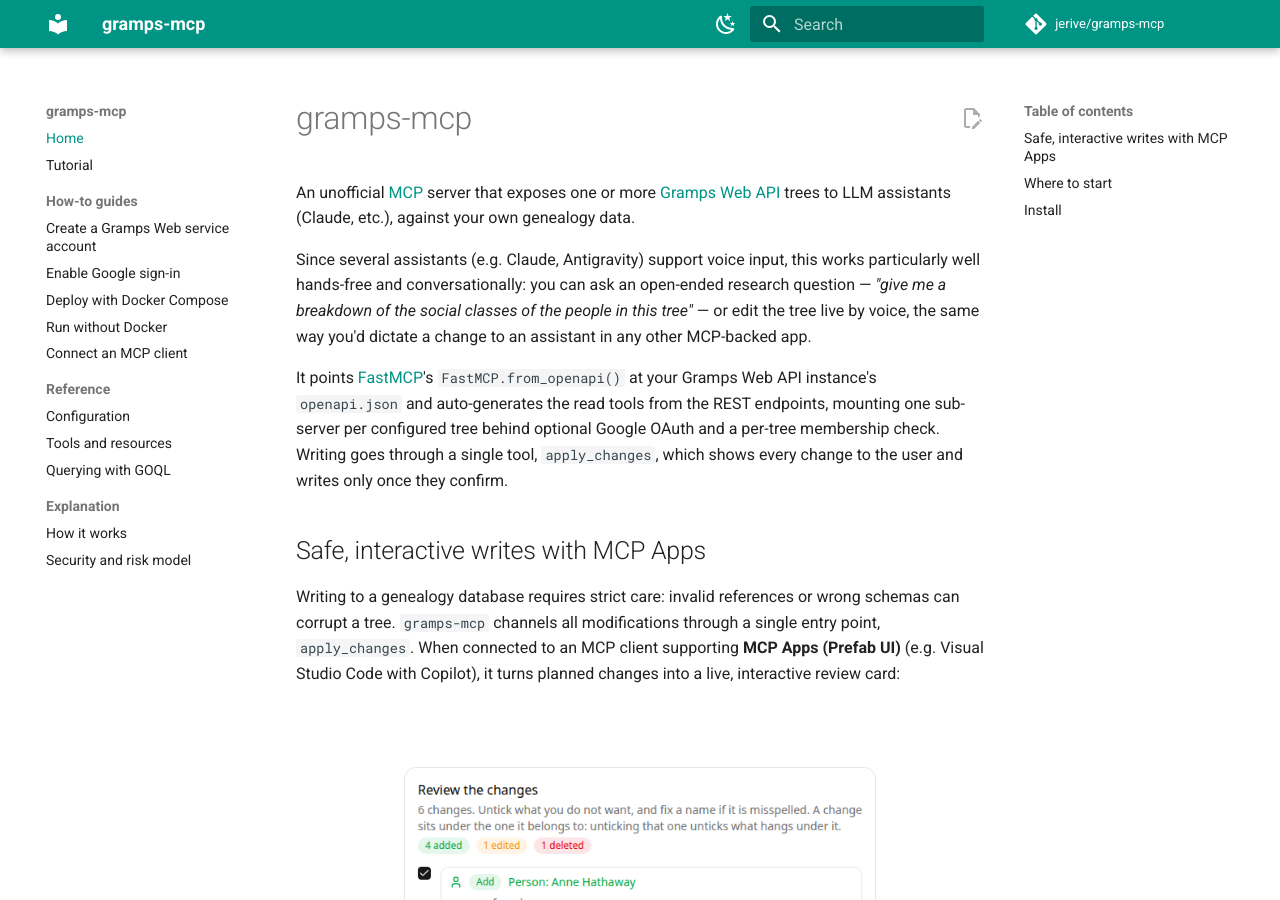
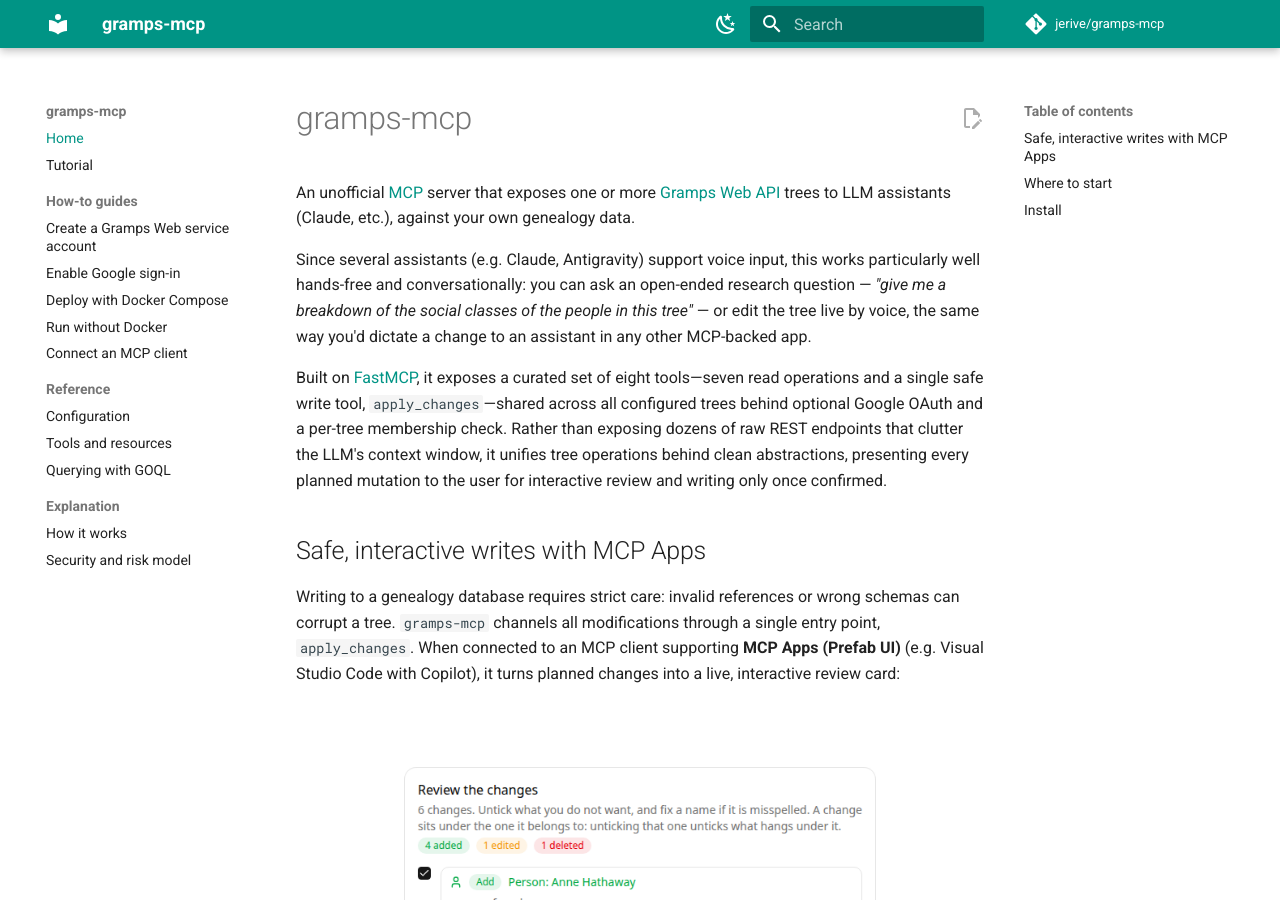
Before and after one commit to jerive/gramps-mcp, an MkDocs documentation site: the page built from docs/index.md, in a window 1280 px wide and 900 px high. Built offline with MkDocs 1.6.1 and Material for MkDocs 9.7.7, drawn with Linux system fonts in a browser that asks for light colours; comment, search, counter and statistics services are not loaded.

Commit message:
docs: update introductory description to reflect 8 core tools and unified multi-tree model

```diff
--- a/docs/index.md
+++ b/docs/index.md
@@ -10,12 +10,13 @@
 the people in this tree"* — or edit the tree live by voice, the same way you'd
 dictate a change to an assistant in any other MCP-backed app.
 
-It points [FastMCP](https://gofastmcp.com/)'s `FastMCP.from_openapi()` at your
-Gramps Web API instance's `openapi.json` and auto-generates the read tools
-from the REST endpoints, mounting one sub-server per configured tree behind
-optional Google OAuth and a per-tree membership check. Writing goes through a
-single tool, `apply_changes`, which shows every change to the user and writes
-only once they confirm.
+Built on [FastMCP](https://gofastmcp.com/), it exposes a curated set of eight
+tools—seven read operations and a single safe write tool, `apply_changes`—shared
+across all configured trees behind optional Google OAuth and a per-tree membership
+check. Rather than exposing dozens of raw REST endpoints that clutter the LLM's
+context window, it unifies tree operations behind clean abstractions, presenting
+every planned mutation to the user for interactive review and writing only once
+confirmed.
 
 ## Safe, interactive writes with MCP Apps
 
```
Also changed, not shown: README.md (+7 -6 lines), 2 other files.
